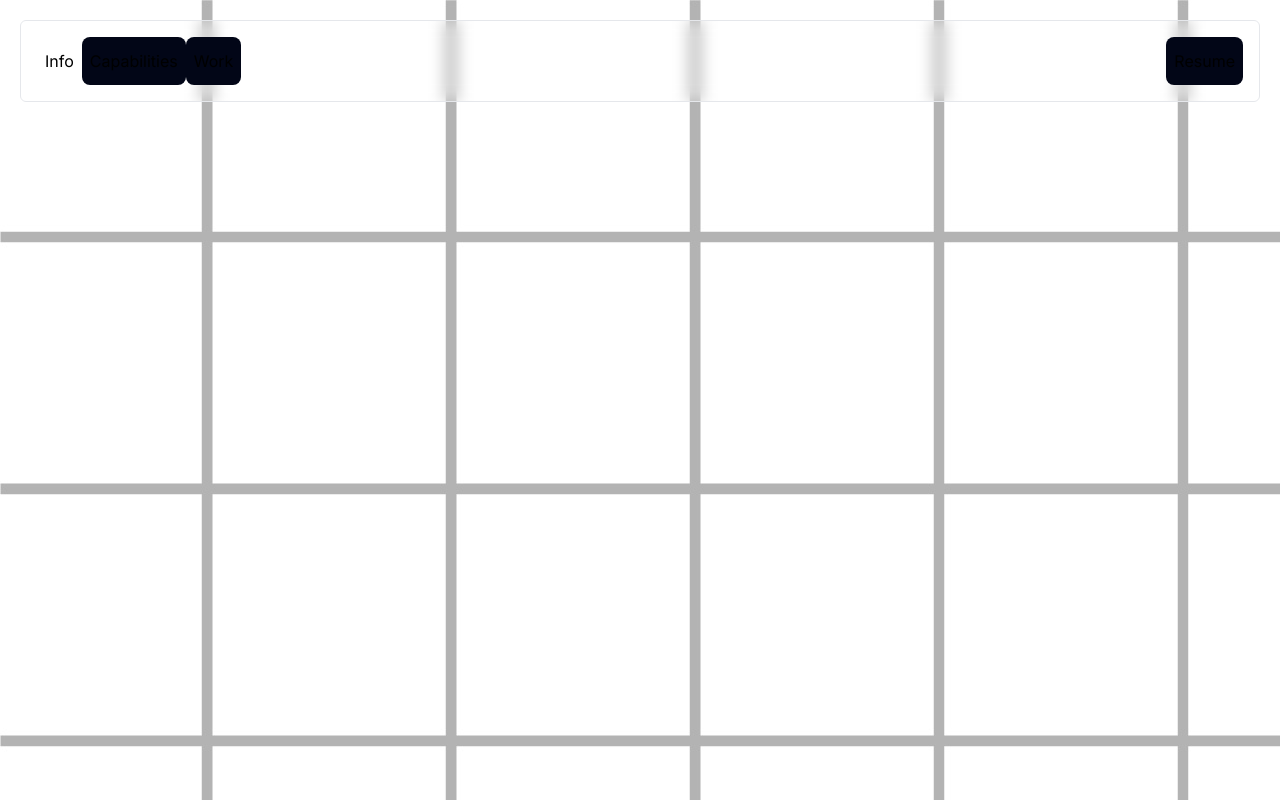
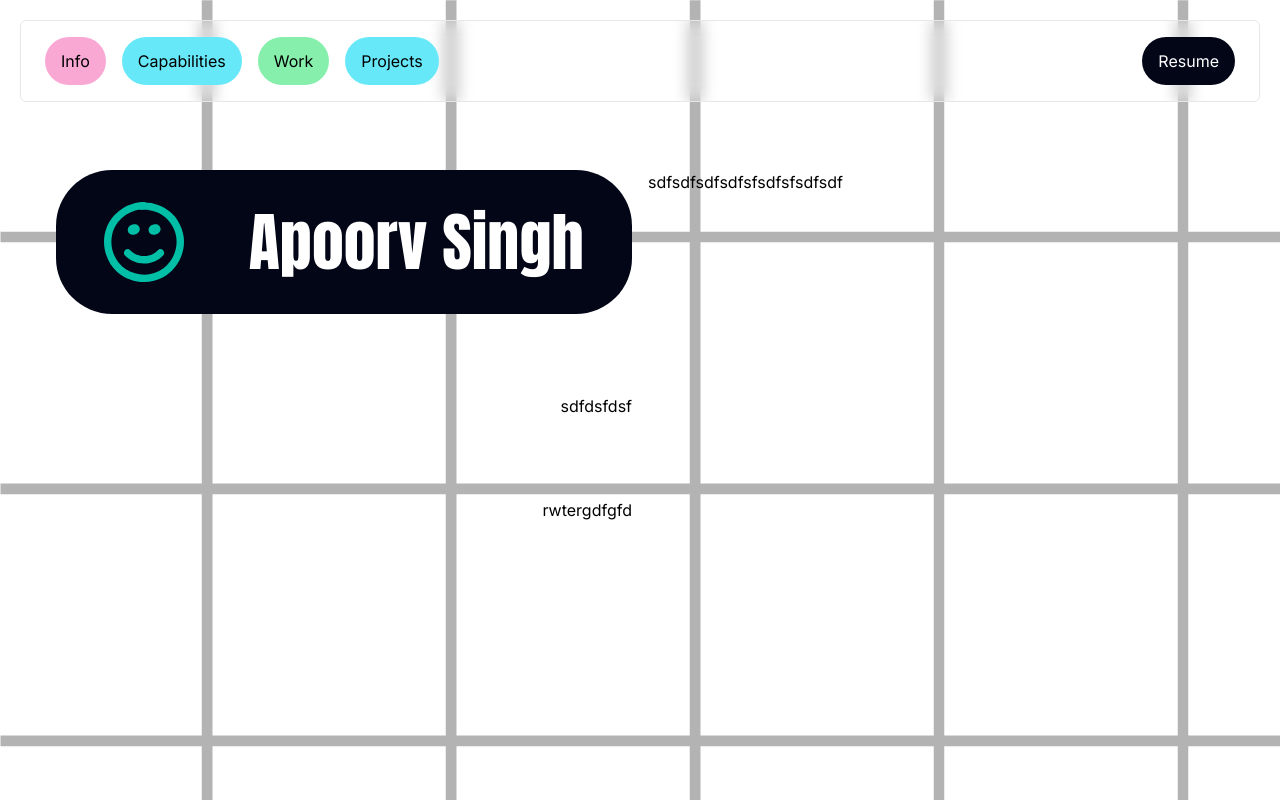
Before and after one commit to apoorvsingh15/portfolio-2024, a Next.js app: page / in a window 1280 px wide. Built offline with nearby package versions, Linux system fonts and the light colour scheme.

Commit message:
:sparkles: added name component

```diff
--- a/src/app/components/Button.tsx
+++ b/src/app/components/Button.tsx
@@ -1,19 +1,26 @@
 import React from 'react';
 
 interface IButtonProps {
-  color: 'black' | 'gray' | 'pink' | 'white' | 'green',
+  color: 'black' | 'gray' | 'pink' | 'white' | 'green' | 'cyan',
   title: string,
 }
 
 const Button = ({ color, title }: IButtonProps) => {
 
+  const setBackgroundColor = (color: IButtonProps['color']) => (
+    color === 'black' ? 'bg-slate-950' :
+      color === 'white' ? 'bg-white' :
+        color === 'cyan' ? 'bg-cyan-300' :
+          color === 'pink' ? 'bg-pink-300' : 'bg-green-300'
+
+  );
+
   const setColor = (color: IButtonProps['color']) => (
-    color === 'black' ? 'bg-slate-950' :
-      color === 'white' ? 'bg-white' : 'bg-red-700'
+    color === 'black' ? 'text-white' : 'text-black'
   )
 
   return (
-    <div className={`${setColor(color)} rounded-lg px-2 py-3`}>
+    <div className={`${setBackgroundColor(color)} rounded-3xl px-4 py-3 ${setColor(color)} mx-2 cursor-pointer`}>
       {title}
     </div>
   );
--- /dev/null
+++ b/src/app/components/NameHolder.tsx
@@ -0,0 +1,26 @@
+import React from 'react';
+import Image from 'next/image';
+import SmilePic from '../../../public/smiley.svg'
+import { Anton } from 'next/font/google'
+
+// If loading a variable font, you don't need to specify the font weight
+const inter = Anton({
+  subsets: ['latin'],
+  weight: '400',
+  style: 'normal',
+  display: 'swap',
+
+})
+
+const NameHolder = () => {
+  return (
+    <div className='flex justify-around bg-slate-950 text-white  px-4 py-6 rounded-[56px] w-[36rem] max-w-2xl	'>
+      <div className='flex'>
+        <Image style={{ alignSelf: 'center' }} src={SmilePic} alt="Picture of the smiling face" height={80} width={80} />
+      </div>
+      <div className={`${inter.className} text-[64px]`}>Apoorv Singh</div>
+    </div>
+  );
+};
+
+export default NameHolder;
--- a/src/app/components/TopMenu.tsx
+++ b/src/app/components/TopMenu.tsx
@@ -6,9 +6,10 @@ const TopMenu = () => {
     <div>
       <div className='flex justify-between backdrop-blur m-5 border rounded-md p-4'>
         <div className='flex'>
-          <Button color='white' title='Info' />
-          <Button color='black' title='Capabilities' />
-          <Button color='black' title='Work' />
+          <Button color='pink' title='Info' />
+          <Button color='cyan' title='Capabilities' />
+          <Button color='green' title='Work' />
+          <Button color='cyan' title='Projects' />
         </div>
         <div>
           <Button color='black' title='Resume' />
--- a/src/app/page.tsx
+++ b/src/app/page.tsx
@@ -1,9 +1,18 @@
+import NameHolder from "./components/NameHolder";
 import TopMenu from "./components/TopMenu";
 
 export default function Home() {
   return (
     <div>
       <TopMenu />
+      <div className="grid grid-cols-2 gap-4 px-32 py-12">
+        <div className="flex flex-col content-end items-end	gap-20">
+          <NameHolder />
+          <div>sdfdsfdsf</div>
+          <div>rwtergdfgfd</div>
+        </div>
+        <div>sdfsdfsdfsdfsfsdfsfsdfsdf</div>
+      </div>
     </div>
   );
 }
```
Also changed, not shown: public/smiley.svg (added).
